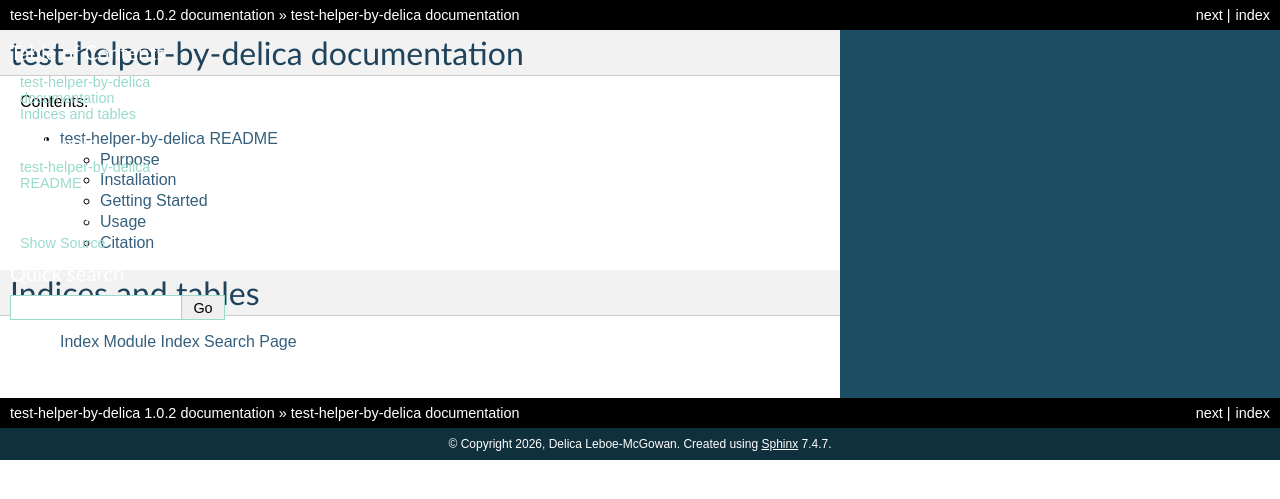
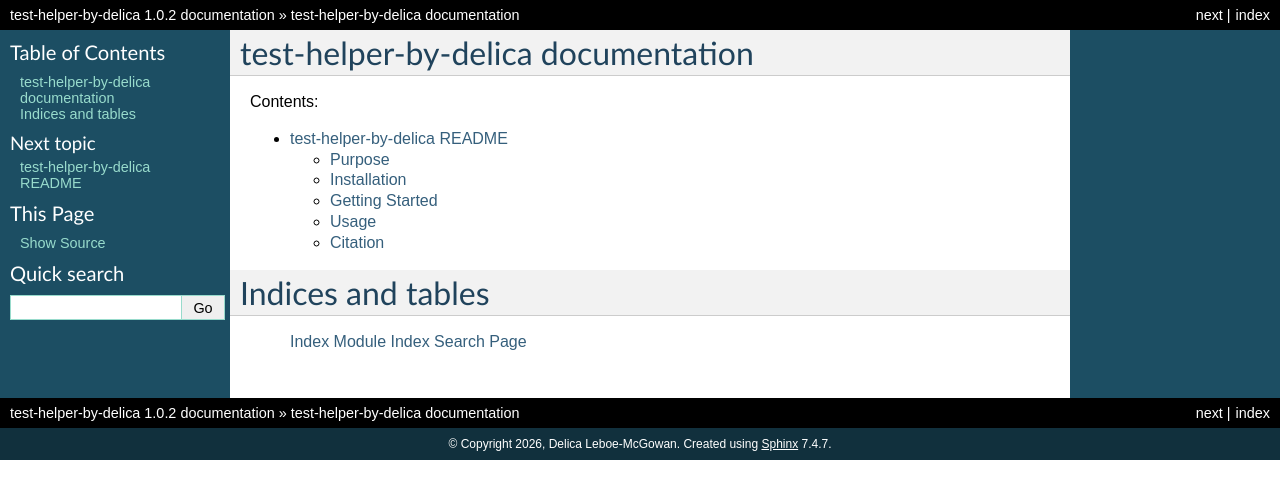
Before and after one commit to DelicaLM/test_helper_by_delica, a Sphinx documentation site: the page built from doc/source/index.rst, in a window 1280 px wide. Shown: the top 499 px of the page. Built offline with Sphinx 7.4.7, drawn with Linux system fonts in a browser that asks for light colours; pages that are not in the unit, such as notebooks, are missing from menus.

Commit message:
Added sphinx documentation support.

```diff
--- a/doc/source/conf.py
+++ b/doc/source/conf.py
@@ -59,7 +59,7 @@ exclude_patterns = []
 
 html_theme = 'classic'
 html_theme_options = {
-    "rightsidebar": "true",
+    "rightsidebar": "false",
     "relbarbgcolor": "black"
 }
 # html_theme_options = {
```
